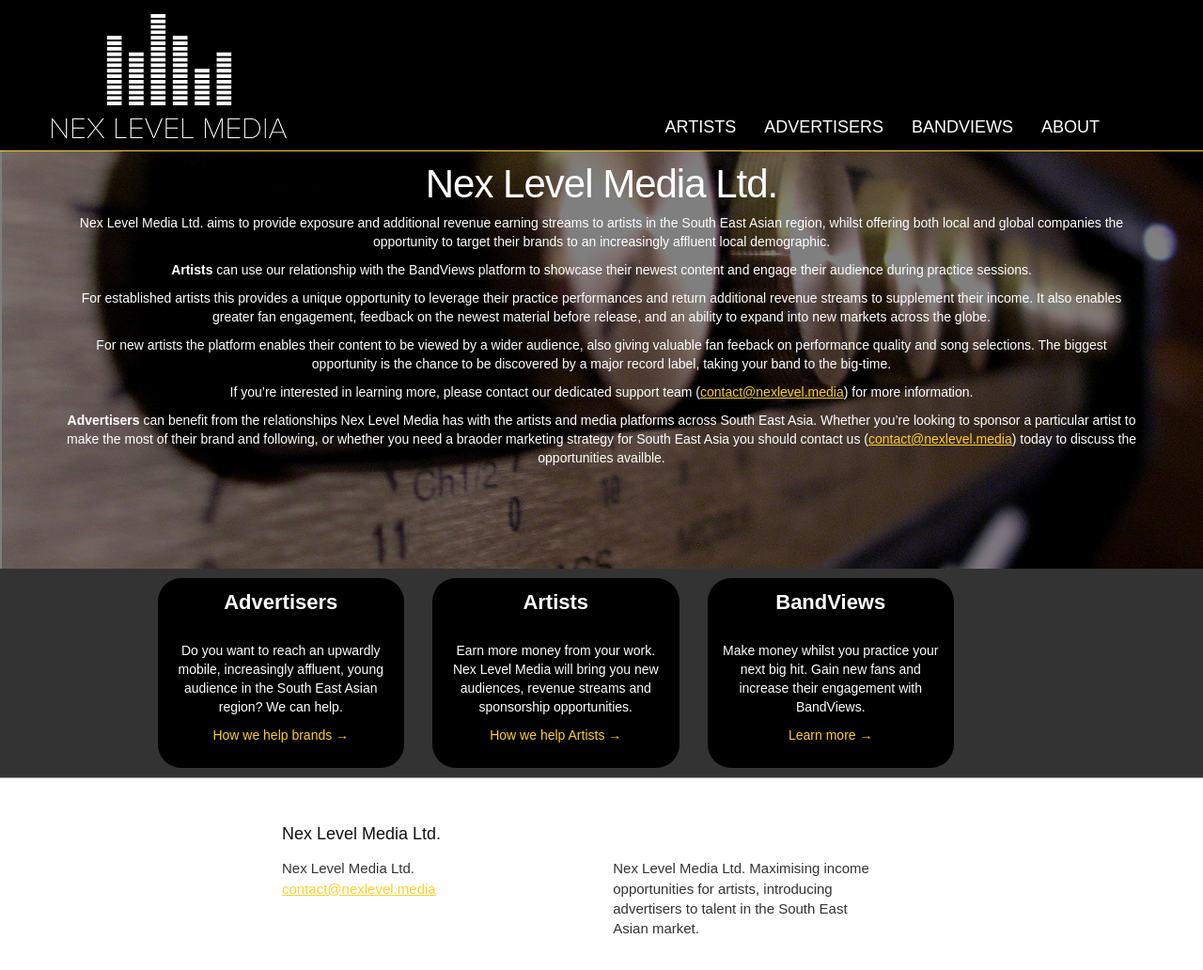
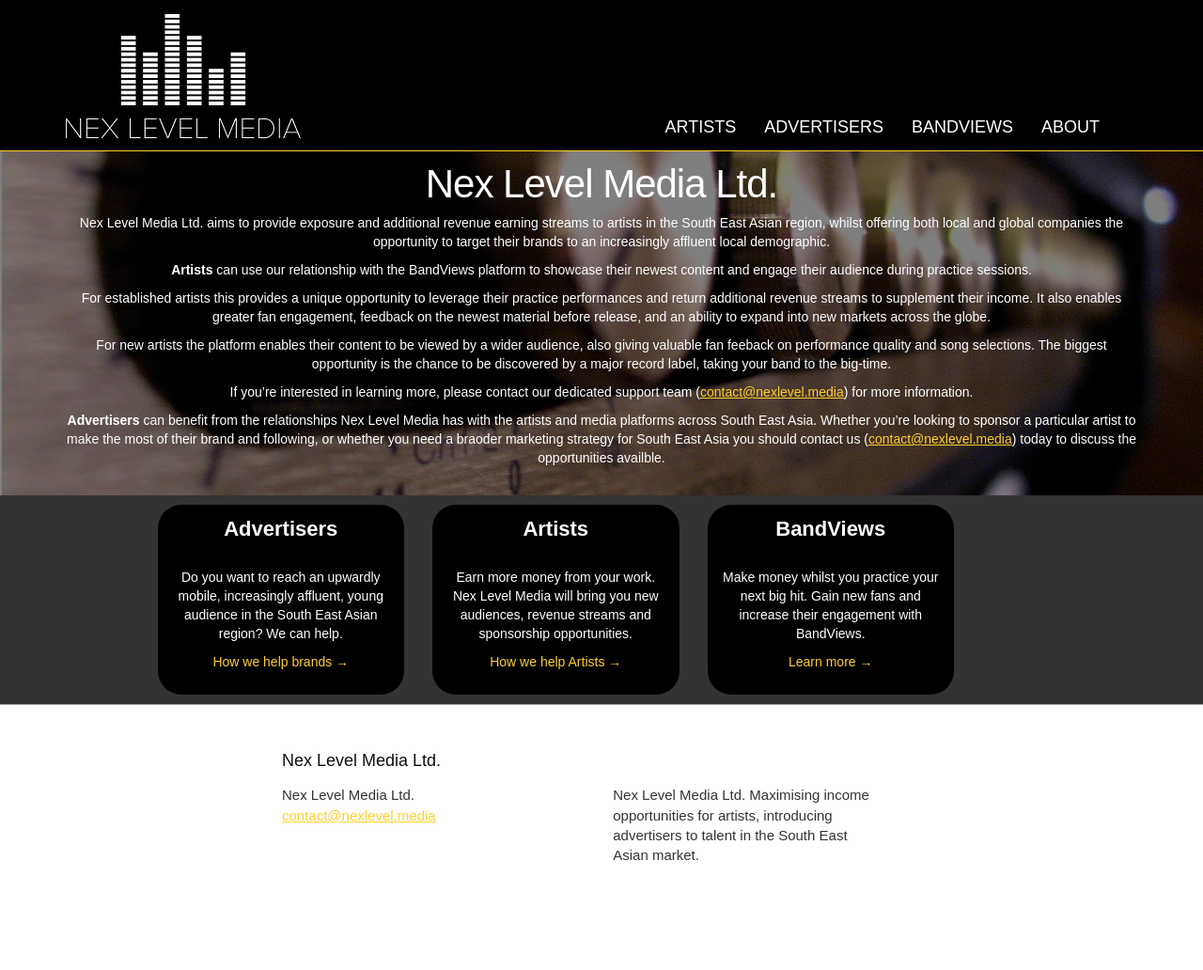
Before and after one commit to NexLevelMedia/NexLevel, a Jekyll site: the page built from index.md, in a window 1280 px wide and 1054 px high. Shown: the top 1032 px of the window at 94% size. Built offline with Jekyll 4.4.1, drawn with Linux system fonts in a browser that asks for light colours; nearby versions of some CDN libraries.

Commit message:
auto height adjust

```diff
--- a/css/main.scss
+++ b/css/main.scss
@@ -83,7 +83,7 @@ text-align: center;
     -moz-background-size: cover;
     background-size: cover;
     -o-background-size: cover;
-    height: 450px;
+    height: auto;
 }
 
 #features {
```
